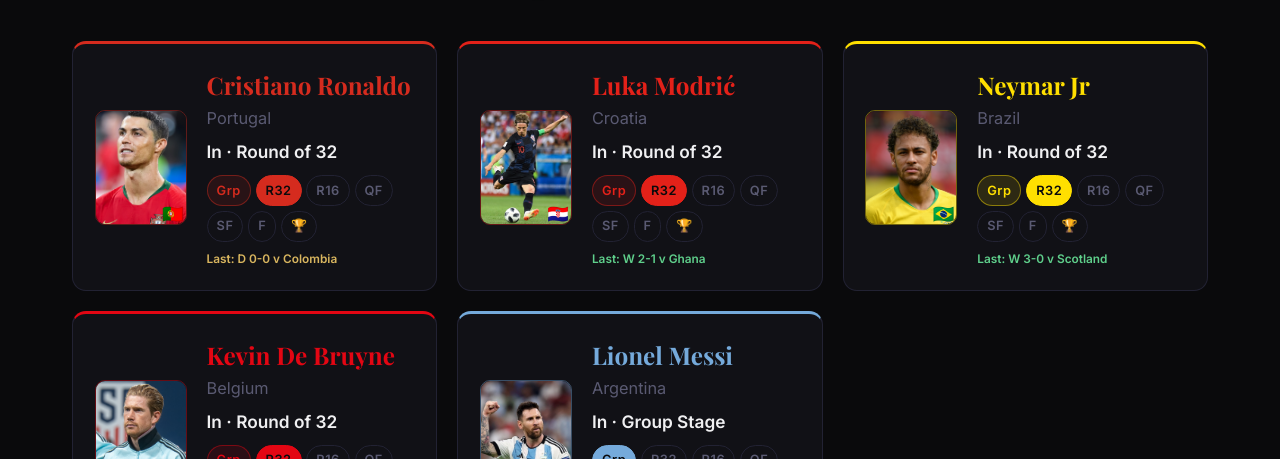
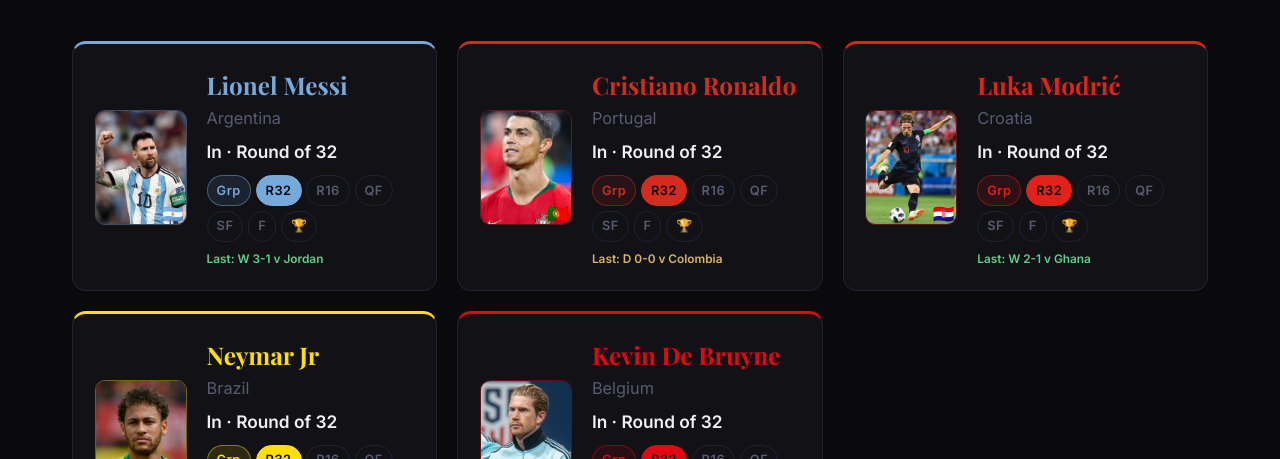
Before and after one commit to sportslegacy/finalchapter, a Next.js app: page /status in a window 1280 px wide. Shown: the part 341-800 px from the top of the page. Built offline with nearby package versions, Linux system fonts and the light colour scheme; no server answers; a web font is replaced by a local one.

Commit message:
result: auto-update legend match result(s)

```diff
--- a/data/autoUpdate.js
+++ b/data/autoUpdate.js
@@ -1 +1 @@
-export const autoUpdate = { updatedAt: "2026-06-28T01:34:49.000Z" };
+export const autoUpdate = { updatedAt: "2026-06-28T04:04:40.000Z" };
--- a/data/players.js
+++ b/data/players.js
@@ -20,15 +20,15 @@ export const players = [
       // Live tournament status — update one line per player after each match,
       // then push. The /status hub + its OG card regenerate from this.
       // stage ∈ group | r32 | r16 | qf | sf | final | champion | eliminated
-      status: { stage: "group", alive: true, note: "Beat Austria 2-0 — Messi's brace (17th & 18th WC goals) breaks Klose's all-time record. Argentina top Group J. Next: Jordan, Jun 27" },
+      status: { stage: "r32", alive: true, note: "Beat Jordan 3-1 — Messi curled in a trademark free kick (80′) off the bench as Argentina win Group J with a perfect nine points. Into the Round of 32 (Jun 28+)" },
       groupTeams: ["Argentina", "Algeria", "Austria", "Jordan"],
       groupTable: {
-        asOf: "Jun 22",
+        asOf: "Jun 28",
         teams: [
-          { name: "Argentina", played: 2, points: 6 },
-          { name: "Austria", played: 2, points: 3 },
-          { name: "Algeria", played: 2, points: 3 },
-          { name: "Jordan", played: 2, points: 0 },
+          { name: "Argentina", played: 3, points: 9 },
+          { name: "Austria", played: 3, points: 4 },
+          { name: "Algeria", played: 3, points: 4 },
+          { name: "Jordan", played: 3, points: 0 },
         ],
       },
       matches: [
@@ -57,6 +57,7 @@ export const players = [
           kickoffUtc: "2026-06-28T02:00:00.000Z",
           venue: "AT&T Stadium",
           city: "Arlington, TX",
+          result: { outcome: "W", score: "3-1", scorers: "Messi 80′, Lo Celso 19′, L. Martínez 31′ (pen)", legendGoals: 1 },
         },
       ],
       storyline:
```
